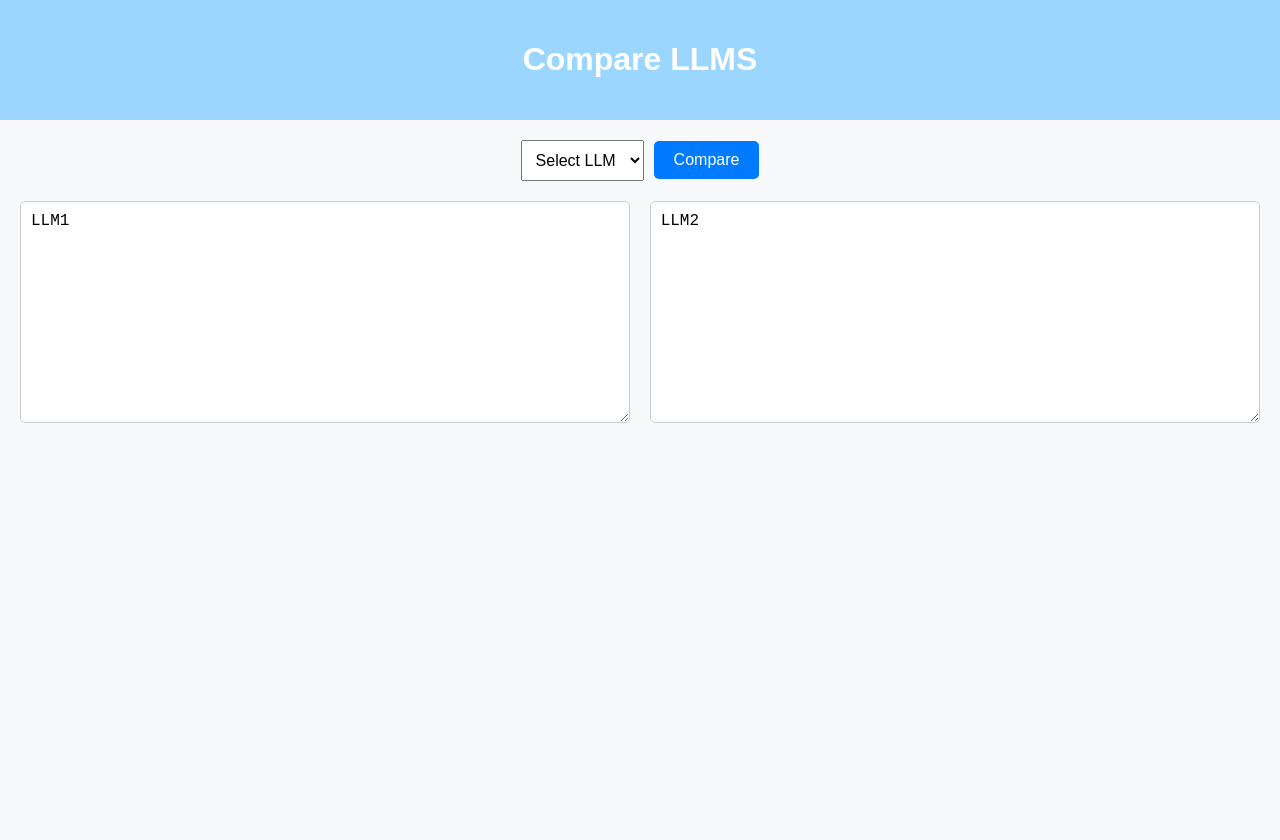
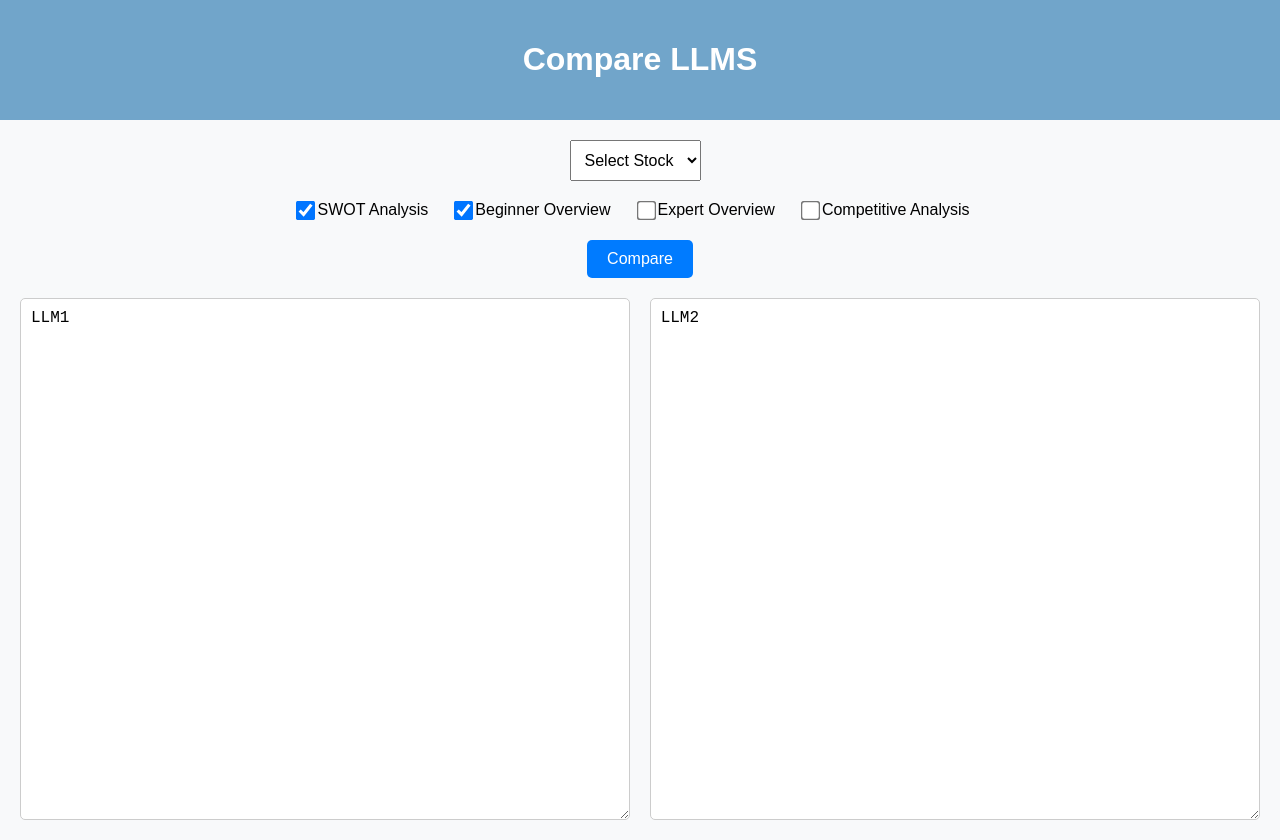
Before and after one commit to kavyasrit1905/CS6675_team10_stock_summarizer, a React (Create React App) app: page / in a window 1280 px wide. Before the commit the page ends 800 px from the top, so only its background shows below. Built offline with nearby package versions, Linux system fonts and the light colour scheme.

Commit message:
Added feature list checkboxes

```diff
--- a/src/CompareLLMSPage.css
+++ b/src/CompareLLMSPage.css
@@ -13,7 +13,7 @@ body {
 }
 
 .header {
-    background-color: #9bd6ff; /* Pastel blue */
+  background-color: #71a5ca; /* Pastel blue */
   color: #fff;
   padding: 20px;
   text-align: center;
@@ -47,6 +47,33 @@ body {
   border-radius: 5px;
   cursor: pointer;
   font-size: 16px;
+  margin-bottom: 20px; /* Add space below the button */
+}
+
+.checkbox-container {
+  display: flex;
+  align-items: center;
+  margin-bottom: 20px;
+}
+
+.checkbox-container label {
+  margin-right: 20px;
+  cursor: pointer;
+  font-size: 16px;
+  display: flex;
+  align-items: center; /* Align checkbox and label vertically */
+  margin-left: 5px; /* Adjust text slightly to the right */
+}
+
+.checkbox-container input[type="checkbox"] {
+  margin-right: 5px;
+  transform: scale(1.5);
+}
+
+.loading {
+  text-align: center;
+  margin-top: 20px;
+  margin-bottom: 20px;
 }
 
 .llms-container {
@@ -58,7 +85,7 @@ body {
 
 .llm-textbox {
   width: calc(50% - 10px); /* 50% width minus gap */
-    height: 200px;
+  height: 500px;
   padding: 10px;
   font-size: 16px;
   border: 1px solid #ccc;
--- a/src/CompareLLMSPage.js
+++ b/src/CompareLLMSPage.js
@@ -1,7 +1,5 @@
-// CompareLLMSPage.js
-
 import React, { useState, useEffect } from 'react';
-import './CompareLLMSPage.css'; // Import CSS for styling
+import './CompareLLMSPage.css';
 
 const CompareLLMSPage = () => {
   const [llm1, setLlm1] = useState('LLM1');
@@ -9,6 +7,12 @@ const CompareLLMSPage = () => {
   const [selectedOption, setSelectedOption] = useState('');
   const [isLoading, setIsLoading] = useState(false);
   const [showResult, setShowResult] = useState(false);
+  const [checkedOptions, setCheckedOptions] = useState({
+    swotAnalysis: true,
+    beginnerOverview: true,
+    expertOverview: false,
+    competitiveAnalysis: false,
+  });
 
   const handleOptionChange = (e) => {
     setSelectedOption(e.target.value);
@@ -31,6 +35,14 @@ const CompareLLMSPage = () => {
     }
   }, [showResult]);
 
+  const handleCheckboxChange = (e) => {
+    const { name, checked } = e.target;
+    setCheckedOptions({
+      ...checkedOptions,
+      [name]: checked,
+    });
+  };
+
   return (
     <div className="compare-llms-page">
       <header className="header">
@@ -39,15 +51,53 @@ const CompareLLMSPage = () => {
       <div className="content">
         <div className="dropdown-container">
           <select value={selectedOption} onChange={handleOptionChange}>
-            <option value="">Select LLM</option>
-            <option value="option1">Option 1</option>
-            <option value="option2">Option 2</option>
-            <option value="option3">Option 3</option>
-            <option value="option4">Option 4</option>
-            <option value="option5">Option 5</option>
+            <option value="">Select Stock</option>
+            <option value="option1">NVDA</option>
+            <option value="option2">PODD</option>
+            <option value="option3">CTLT</option>
+            <option value="option4">TSN</option>
+            <option value="option5">HRL</option>
           </select>
-          <button onClick={handleCompareClick}>Compare</button>
         </div>
+        <div className="checkbox-container">
+          <label>
+            <input
+              type="checkbox"
+              name="swotAnalysis"
+              checked={checkedOptions.swotAnalysis}
+              onChange={handleCheckboxChange}
+            />
+            SWOT Analysis
+          </label>
+          <label>
+            <input
+              type="checkbox"
+              name="beginnerOverview"
+              checked={checkedOptions.beginnerOverview}
+              onChange={handleCheckboxChange}
+            />
+            Beginner Overview
+          </label>
+          <label>
+            <input
+              type="checkbox"
+              name="expertOverview"
+              checked={checkedOptions.expertOverview}
+              onChange={handleCheckboxChange}
+            />
+            Expert Overview
+          </label>
+          <label>
+            <input
+              type="checkbox"
+              name="competitiveAnalysis"
+              checked={checkedOptions.competitiveAnalysis}
+              onChange={handleCheckboxChange}
+            />
+            Competitive Analysis
+          </label>
+        </div>
+        <button onClick={handleCompareClick}>Compare</button>
         {isLoading && <div className="loading">Loading...</div>}
         <div className="llms-container">
           <textarea
```
Lines whose indentation alone changed are shown as unchanged.
